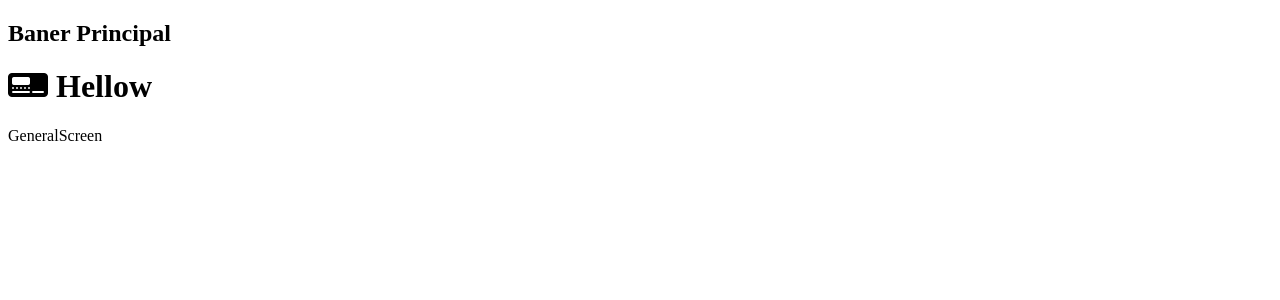
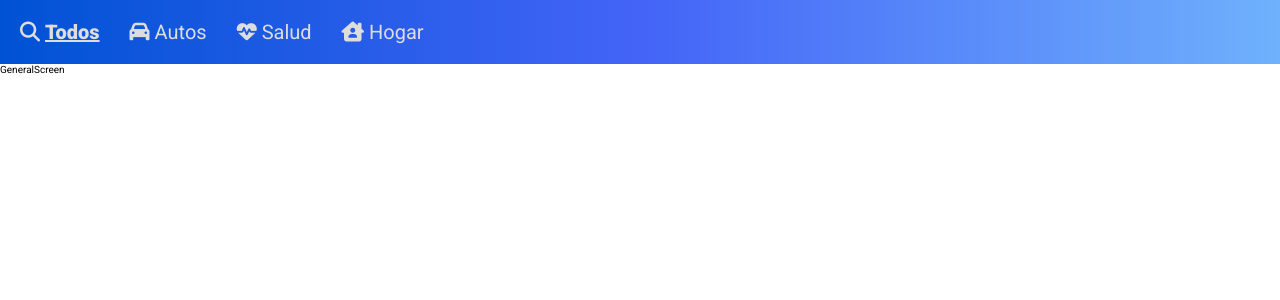
Before and after one commit to PedroMolinaS/frontservices, a React (Create React App) app: page / in a window 1280 px wide. Shown: the top 300 px of the page. Built offline with nearby package versions, Linux system fonts and the light colour scheme.

Commit message:
feat/baner listo

```diff
--- a/src/App.js
+++ b/src/App.js
@@ -2,6 +2,7 @@ import React from 'react'
 import { BrowserRouter } from 'react-router-dom'
 import AuthState from './context/auth/authState'
 import RouterMain from './routers/RouterMain'
+import './styles/index.css'
 
 const App = () => {
   return (
--- a/src/modules/general/screen/Header.js
+++ /dev/null
@@ -1,12 +0,0 @@
-import React from 'react'
-
-const Header = () => {
-  return (
-    <div>
-        <h2>Baner Principal</h2>
-        <h1><i className="fa-solid fa-tachograph-digital"></i> Hellow</h1>
-    </div>
-  )
-}
-
-export default Header
--- /dev/null
+++ b/src/modules/general/screen/HeaderScreen.js
@@ -0,0 +1,25 @@
+import React from 'react'
+import { NavLink } from 'react-router-dom'
+import '../styles/general.css'
+
+const HeaderScreen = () => {
+  return (
+    <div className='banner__container'>
+      <NavLink to='/' className={({ isActive }) => isActive ? 'active' : ''}>
+      <i className="fa-solid fa-magnifying-glass"></i>Todos
+      </NavLink>
+      <NavLink to='/cars' className={({ isActive }) => isActive ? 'active' : ''}>
+      <i className="fa-solid fa-car"></i>Autos
+      </NavLink>
+      <NavLink to='/health' className={({ isActive }) => isActive ? 'active' : ''}>
+      <i className="fa-solid fa-heart-pulse"></i>Salud
+      </NavLink>
+      <NavLink to='/home' className={({ isActive }) => isActive ? 'active' : ''}>
+      <i className="fa-solid fa-house-chimney-user"></i>Hogar
+      </NavLink>
+
+    </div>
+  )
+}
+
+export default HeaderScreen
--- /dev/null
+++ b/src/modules/general/styles/general.css
@@ -0,0 +1,31 @@
+.active{
+    font-weight: 900;
+    text-decoration: underline;
+}
+.banner__container{
+    display: flex;
+    justify-content: flex-start;
+    gap: 3rem;
+    padding: 2rem;
+    font-size: 2rem;
+    background: linear-gradient(to right,#0052D4, #4364F7, #6FB1FC);
+}
+.banner__container a{
+    color: #ddd;
+}
+.banner__container a:hover{
+    color: #fff;
+    text-decoration: underline;
+    cursor: pointer;
+}
+.banner__container a i{
+    margin-right: .5rem;
+
+}
+
+@media screen and (max-width: 768px){
+    .banner__container{
+        justify-content:center;
+        text-align: center;
+    }
+}
--- a/src/routers/RouterMain.js
+++ b/src/routers/RouterMain.js
@@ -1,6 +1,5 @@
 import React from 'react'
-import Header from '../modules/general/screen/Header'
-import {Routes, Route} from 'react-router-dom'
+import { Routes, Route } from 'react-router-dom'
 import RutaPrivada from '../modules/helpers/RutaPrivada'
 import GeneralCreateService from '../modules/general/screen/GeneralCreateService'
 import CarsScreen from '../modules/cars/screens/CarsScreen'
@@ -8,11 +7,12 @@ import HealthScreen from '../modules/health/screens/HealthScreen'
 import HomeScreen from '../modules/home/screens/HomeScreen'
 import GeneralScreen from '../modules/general/screen/GeneralScreen'
 import AuthScreen from '../modules/auth/screen/AuthScreen'
+import HeaderScreen from '../modules/general/screen/HeaderScreen'
 
 const RouterMain = () => {
   return (
     <>
-        <Header />
+      <HeaderScreen />
       <Routes>
         <Route path='/customer' element={<RutaPrivada><GeneralCreateService /></RutaPrivada>} />
         <Route path='/login' element={<AuthScreen />} />
@@ -20,7 +20,6 @@ const RouterMain = () => {
         <Route path='/health' element={<HealthScreen />} />
         <Route path='/cars' element={<CarsScreen />} />
         <Route path='/*' element={<GeneralScreen />} />
-
       </Routes>
     </>
   )
--- a/src/styles/index.css
+++ b/src/styles/index.css
@@ -7,6 +7,8 @@
     --azul: #0070b8;
     --fondo: #F6F8FA;
     --borde: #bababa;
+    --celeste: #4568DC;
+    --fuxia: #B06AB3;
 
 }
 
@@ -14,6 +16,8 @@
     margin:0;
     padding: 0;
     box-sizing: border-box;
+    list-style-type: none ;
+    text-decoration: none ;
 }
 
 html {
```
Lines whose indentation alone changed are shown as unchanged.
